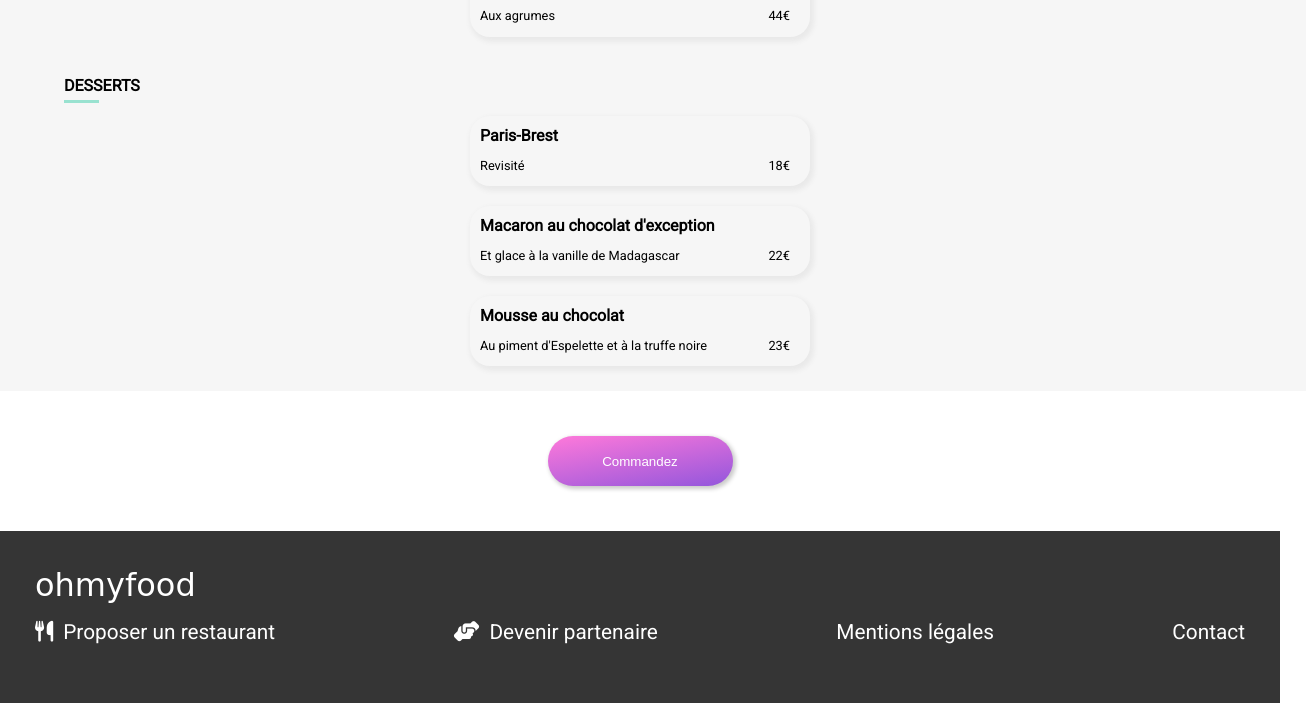
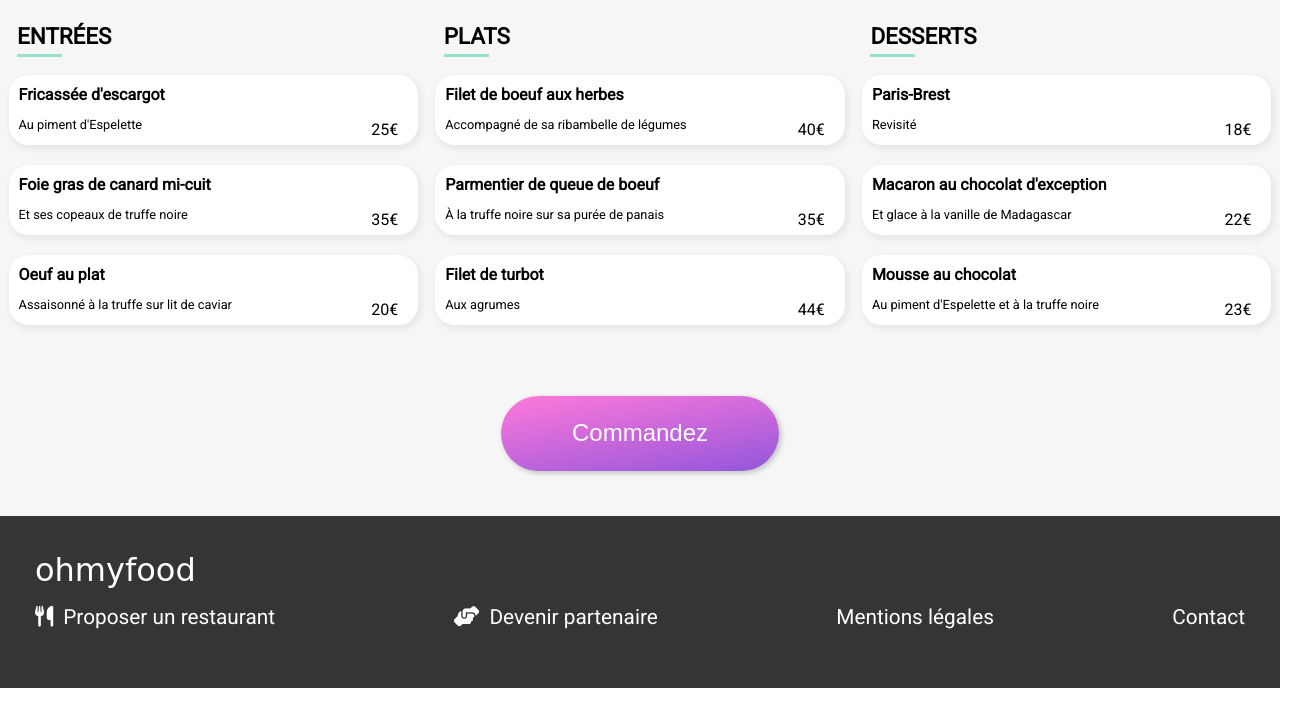
Before and after one commit to CarolinePi13/Perretcaroline_3_1-07-2021, a plain HTML site: page Git-Projet OHMYFOOD/page1.html in a window 1280 px wide. Shown: the part 699-1402 px from the top of the page, 1306 px wide, since content can reach past the window. Drawn offline with Linux system fonts and the light colour scheme; a web font is replaced by a local one.

Commit message:
responsive page manque tres grand ecran reste ok

```diff
--- a/Git-Projet OHMYFOOD/css/style.css
+++ b/Git-Projet OHMYFOOD/css/style.css
@@ -13,11 +13,6 @@ body {
   width: 100%;
   margin: 0;
 }
-@media (min-width: 1024px) {
-  body {
-    max-width: 1800px;
-  }
-}
 
 footer {
   background-color: #353535;
@@ -27,7 +22,7 @@ footer {
   font-family: "Roboto", sans-serif;
   padding: 25px;
 }
-@media (min-width: 1024px) {
+@media (min-width: 1025px) {
   footer {
     padding: 35px;
   }
@@ -35,12 +30,12 @@ footer {
 footer .logo-blanc {
   font-family: "Shrikhand", cursive;
 }
-@media (min-width: 730px) {
+@media (min-width: 620px) and (max-width: 1024px) {
   footer .logo-blanc {
     font-size: 1.5rem;
   }
 }
-@media (min-width: 1024px) {
+@media (min-width: 1025px) {
   footer .logo-blanc {
     font-size: 2rem;
   }
@@ -49,13 +44,13 @@ footer ul {
   list-style: none;
   padding: 0;
 }
-@media (min-width: 1024px) {
+@media (min-width: 1025px) {
   footer ul {
     display: flex;
     justify-content: space-between;
   }
 }
-@media (min-width: 730px) {
+@media (min-width: 620px) and (max-width: 1024px) {
   footer ul {
     display: flex;
     justify-content: space-between;
@@ -64,7 +59,7 @@ footer ul {
 footer ul li {
   padding-bottom: 8px;
 }
-@media (min-width: 1024px) {
+@media (min-width: 1025px) {
   footer ul li {
     font-size: 1.3rem;
   }
@@ -78,9 +73,85 @@ header {
   padding-bottom: 10px;
 }
 
+/* proprietes propres a l'index*/
+/*Boutons de fonctionnement*/
+.fonctionnement {
+  font-family: "Roboto", sans-serif;
+  display: flex;
+  flex-direction: column;
+  padding-left: 1%;
+  padding-right: 1%;
+}
+@media (min-width: 620px) and (max-width: 1024px) {
+  .fonctionnement {
+    width: 99%;
+  }
+}
+.fonctionnement__title {
+  padding-left: 20px;
+  font-size: 1.4rem;
+  width: 90%;
+}
+.fonctionnement__nbr {
+  background-color: #9356DC;
+  color: white;
+  border-radius: 50%;
+  padding: 3px 7px 3px 7px;
+  position: relative;
+  right: 11px;
+}
+.fonctionnement__btns {
+  display: flex;
+  flex-direction: column;
+  align-items: center;
+  row-gap: 20px;
+  justify-content: center;
+}
+@media (min-width: 620px) and (max-width: 1024px) {
+  .fonctionnement__btns {
+    flex-direction: row;
+    -moz-column-gap: 4%;
+    column-gap: 4%;
+    width: 95%;
+    margin: auto;
+  }
+}
+.fonctionnement__btn {
+  width: 95%;
+  min-height: 75px;
+  box-shadow: 2px 3px 5px 2px #e9e9e9;
+  border-radius: 20px;
+  display: flex;
+  background-color: #F6F6F6;
+  align-items: center;
+}
+@media (min-width: 620px) and (max-width: 1024px) {
+  .fonctionnement__btn {
+    height: 85px;
+    font-size: 1.1rem;
+  }
+}
+@media (min-width: 1025px) {
+  .fonctionnement__btn {
+    height: 90px;
+    font-size: 1.3rem;
+  }
+}
+.fonctionnement__btn i {
+  color: #787878;
+  width: 40px;
+  padding-left: 10px;
+}
+.fonctionnement__btn--purple {
+  background-color: #F5EDFF;
+}
+.fonctionnement__btn--purple i {
+  color: #9356DC;
+}
+
+/* Carte Restaurant*/
 .card {
   width: 100%;
-  min-width: 340px;
   height: 255px;
   box-shadow: 2px 3px 5px 2px #e9e9e9;
   border-radius: 20px;
@@ -90,12 +161,12 @@ header {
   margin-bottom: 30px;
   font-family: "Roboto", sans-serif;
 }
-@media (min-width: 730px) {
+@media (min-width: 620px) and (max-width: 1024px) {
   .card {
     width: 45%;
   }
 }
-@media (min-width: 1024px) {
+@media (min-width: 1025px) {
   .card {
     width: 45%;
     height: 350px;
@@ -144,80 +215,6 @@ header {
   margin: 8px 0;
 }
 
-.fonctionnement {
-  font-family: "Roboto", sans-serif;
-  display: flex;
-  flex-direction: column;
-  padding-left: 3%;
-  padding-right: 3%;
-}
-@media (min-width: 730px) {
-  .fonctionnement {
-    width: 95%;
-  }
-}
-.fonctionnement__title {
-  padding-left: 20px;
-  font-size: 1.4rem;
-  width: 90%;
-}
-.fonctionnement__nbr {
-  background-color: #9356DC;
-  color: white;
-  border-radius: 50%;
-  padding: 3px 7px 3px 7px;
-  position: relative;
-  right: 11px;
-}
-.fonctionnement__btns {
-  display: flex;
-  flex-direction: column;
-  align-items: center;
-  row-gap: 20px;
-  justify-content: center;
-}
-@media (min-width: 730px) {
-  .fonctionnement__btns {
-    flex-direction: row;
-    -moz-column-gap: 4%;
-    column-gap: 4%;
-    width: 90%;
-    margin: auto;
-  }
-}
-.fonctionnement__btn {
-  width: 95%;
-  min-height: 75px;
-  box-shadow: 2px 3px 5px 2px #e9e9e9;
-  border-radius: 20px;
-  display: flex;
-  background-color: #F6F6F6;
-  align-items: center;
-}
-@media (min-width: 730px) {
-  .fonctionnement__btn {
-    height: 85px;
-    font-size: 1.1rem;
-  }
-}
-@media (min-width: 1024px) {
-  .fonctionnement__btn {
-    height: 90px;
-    font-size: 1.3rem;
-  }
-}
-.fonctionnement__btn i {
-  color: #787878;
-  width: 40px;
-  padding-left: 10px;
-}
-.fonctionnement__btn--purple {
-  background-color: #F5EDFF;
-}
-.fonctionnement__btn--purple i {
-  color: #9356DC;
-}
-
 header .logo {
   display: flex;
   justify-content: center;
@@ -263,7 +260,7 @@ header img {
   font-weight: lighter;
 }
 .intro__btn {
-  border-radius: 25px;
+  border-radius: 3rem;
   background-image: linear-gradient(170deg, #FF79DA, #9356DC);
   box-shadow: 2px 2px 4px 1px #cbcbca;
   border: none;
@@ -294,7 +291,7 @@ header img {
   flex-direction: column;
   align-items: center;
 }
-@media (min-width: 730px) {
+@media (min-width: 620px) and (max-width: 1024px) {
   .restaurants__cards {
     flex-direction: row;
     flex-wrap: wrap;
@@ -312,6 +309,19 @@ header img {
   flex-direction: column;
   width: 100%;
   align-items: center;
+  background-color: #F6F6F6;
+}
+
+.display-menu {
+  display: flex;
+  flex-direction: column;
+  width: 100%;
+  align-items: center;
+}
+@media (min-width: 1025px) {
+  .display-menu {
+    flex-direction: row;
+  }
 }
 
 .menu {
@@ -319,15 +329,22 @@ header img {
   flex-direction: column;
   align-items: center;
   row-gap: 20px;
+  padding: 0 2% 0 2%;
 }
 .menu__btn {
-  width: 340px;
+  width: 100%;
   height: 70px;
+  background-color: white;
   box-shadow: 2px 3px 5px 2px #e9e9e9;
   border-radius: 20px;
   box-sizing: border-box;
   display: flex;
   justify-content: space-between;
+}
+@media (min-width: 620px) and (max-width: 1024px) {
+  .menu__btn {
+    height: 100px;
+  }
 }
 
 .btn-content {
@@ -337,23 +354,38 @@ header img {
   padding: 10px 20px 5px 10px;
   flex-direction: column;
 }
-.btn-content > h2 {
+.btn-content__title {
   font-size: 1rem;
   font-weight: bold;
   margin: 0;
 }
-.btn-content__data {
+@media (min-width: 620px) and (max-width: 1024px) {
+  .btn-content__title {
+    font-size: 1.5rem;
+  }
+}
+.btn-content__details {
   display: flex;
   justify-content: space-between;
 }
-.btn-content__data > p {
+.btn-content__additional {
   font-size: 0.8rem;
   margin-bottom: 0;
+}
+@media (min-width: 620px) and (max-width: 1024px) {
+  .btn-content__additional {
+    font-size: 1.1rem;
+  }
 }
 .btn-content__price {
   font-size: 1rem;
   display: flex;
   align-items: flex-end;
+}
+@media (min-width: 620px) and (max-width: 1024px) {
+  .btn-content__price {
+    font-size: 1.3rem;
+  }
 }
 
 .restau-pres {
@@ -361,7 +393,14 @@ header img {
   flex-direction: column;
 }
 .restau-pres__img {
-  width: 100vw;
+  width: 100%;
+}
+@media (min-width: 1025px) {
+  .restau-pres__img {
+    height: 600px;
+    width: 100%;
+    object-fit: cover;
+  }
 }
 .restau-pres__texte {
   border-radius: 30px 30px 0 0;
@@ -381,9 +420,29 @@ header img {
   font-size: 1.2rem;
   margin-right: 30px;
 }
+@media (min-width: 620px) and (max-width: 1024px) {
+  .restau-pres__texte i {
+    font-size: 1.6rem;
+  }
+}
+@media (min-width: 1025px) {
+  .restau-pres__texte i {
+    font-size: 2rem;
+  }
+}
 .restau-pres__title {
   font-family: "Shrikhand", cursive;
   font-size: 1.5rem;
+}
+@media (min-width: 620px) and (max-width: 1024px) {
+  .restau-pres__title {
+    font-size: 2.2rem;
+  }
+}
+@media (min-width: 1025px) {
+  .restau-pres__title {
+    font-size: 2.5rem;
+  }
 }
 
 .block-menu {
@@ -391,7 +450,7 @@ header img {
   flex-direction: column;
   background-color: #F6F6F6;
   width: 100%;
-  padding: 0 2% 2% 2%;
+  padding-bottom: 2%;
   font-family: "Roboto", sans-serif;
 }
 .block-menu__title {
@@ -401,6 +460,19 @@ header img {
   border-bottom: 3px solid #99E2D0;
   width: 35px;
   margin-left: 5%;
+}
+@media (min-width: 620px) and (max-width: 1024px) {
+  .block-menu__title {
+    font-size: 1.4rem;
+    width: 45px;
+  }
+}
+@media (min-width: 1025px) {
+  .block-menu__title {
+    font-size: 1.4rem;
+    margin-left: 4%;
+    width: 45px;
+  }
 }
 
 .fleche {
@@ -413,7 +485,7 @@ header img {
 }
 
 .btn-order {
-  border-radius: 25px;
+  border-radius: 3rem;
   background-image: linear-gradient(170deg, #FF79DA, #9356DC);
   box-shadow: 2px 2px 4px 1px #cbcbca;
   border: none;
@@ -422,5 +494,19 @@ header img {
   height: 50px;
   margin: 45px;
 }
+@media (min-width: 620px) and (max-width: 1024px) {
+  .btn-order {
+    width: 278px;
+    height: 75px;
+    font-size: 1.5rem;
+  }
+}
+@media (min-width: 1025px) {
+  .btn-order {
+    width: 278px;
+    height: 75px;
+    font-size: 1.5rem;
+  }
+}
 
 /*# sourceMappingURL=style.css.map */
--- a/Git-Projet OHMYFOOD/page1.html
+++ b/Git-Projet OHMYFOOD/page1.html
@@ -26,15 +26,15 @@
     </div>
 
     <main class="block-page">
-
+        <div class="display-menu">
             <section class="block-menu">
                 <h2 class="block-menu__title">Entrées</h2>
                 <div class="menu">
                     <div class="menu__btn">
                         <div class="btn-content">
-                        <h2>Fricassée d'escargot</h2>
-                        <div class="btn-content__data">
-                            <p>Au piment d'Espelette </p>
+                            <h2 class="btn-content__title">Fricassée d'escargot</h2>
+                            <div class="btn-content__details">
+                                <p class="btn-content__additional">Au piment d'Espelette </p>
                                 <p class="btn-content__price">25€</p>
                             </div>
                         </div>
@@ -42,9 +42,9 @@
                     </div>
                     <div class="menu__btn">
                         <div class="btn-content">
-                        <h2>Foie gras de canard mi-cuit</h2>
-                        <div class="btn-content__data">
-                            <p>Et ses copeaux de truffe noire </p>
+                            <h2 class="btn-content__title">Foie gras de canard mi-cuit</h2>
+                            <div class="btn-content__details">
+                                <p class="btn-content__additional">Et ses copeaux de truffe noire </p>
                                 <p class="btn-content__price">35€</p>
                             </div>
                         </div>
@@ -52,9 +52,9 @@
                     </div>
                     <div class="menu__btn">
                         <div class="btn-content">
-                        <h2>Oeuf au plat</h2>
-                        <div class="btn-content__data">
-                            <p>Assaisonné à la truffe sur lit de caviar</p>
+                            <h2 class="btn-content__title">Oeuf au plat</h2>
+                            <div class="btn-content__details">
+                                <p class="btn-content__additional">Assaisonné à la truffe sur lit de caviar</p>
                                 <p class="btn-content__price">20€</p>
                             </div>
                         </div>
@@ -67,9 +67,9 @@
                 <div class="menu">
                     <div class="menu__btn">
                         <div class="btn-content">
-                        <h2>Filet de boeuf aux herbes</h2>
-                        <div class="btn-content__data">
-                            <p>Accompagné de sa ribambelle de légumes</p>
+                            <h2 class="btn-content__title">Filet de boeuf aux herbes</h2>
+                            <div class="btn-content__details">
+                                <p class="btn-content__additional">Accompagné de sa ribambelle de légumes</p>
                                 <p class="btn-content__price">40€</p>
                             </div>
                         </div>
@@ -77,9 +77,9 @@
                     </div>
                     <div class="menu__btn">
                         <div class="btn-content">
-                        <h2>Parmentier de queue de boeuf</h2>
-                        <div class="btn-content__data">
-                            <p>À la truffe noire sur sa purée de panais</p>
+                            <h2 class="btn-content__title">Parmentier de queue de boeuf</h2>
+                            <div class="btn-content__details">
+                                <p class="btn-content__additional">À la truffe noire sur sa purée de panais</p>
                                 <p class="btn-content__price">35€</p>
                             </div>
                         </div>
@@ -87,9 +87,9 @@
                     </div>
                     <div class="menu__btn">
                         <div class="btn-content">
-                        <h2>Filet de turbot</h2>
-                        <div class="btn-content__data">
-                            <p>Aux agrumes</p>
+                            <h2 class="btn-content__title">Filet de turbot</h2>
+                            <div class="btn-content__details">
+                                <p class="btn-content__additional">Aux agrumes</p>
                                 <p class="btn-content__price">44€</p>
                             </div>
                         </div>
@@ -103,9 +103,9 @@
                 <div class="menu">
                     <div class="menu__btn">
                         <div class="btn-content">
-                        <h2>Paris-Brest</h2>
-                        <div class="btn-content__data">
-                            <p>Revisité</p>
+                            <h2 class="btn-content__title">Paris-Brest</h2>
+                            <div class="btn-content__details">
+                                <p class="btn-content__additional">Revisité</p>
                                 <p class="btn-content__price">18€</p>
                             </div>
                         </div>
@@ -113,9 +113,9 @@
                     </div>
                     <div class="menu__btn">
                         <div class="btn-content">
-                        <h2>Macaron au chocolat d'exception</h2>
-                        <div class="btn-content__data">
-                            <p>Et glace à la vanille de Madagascar</p>
+                            <h2 class="btn-content__title">Macaron au chocolat d'exception</h2>
+                            <div class="btn-content__details">
+                                <p class="btn-content__additional">Et glace à la vanille de Madagascar</p>
                                 <p class="btn-content__price">22€</p>
                             </div>
                         </div>
@@ -123,9 +123,9 @@
                     </div>
                     <div class="menu__btn">
                         <div class="btn-content">
-                        <h2>Mousse au chocolat</h2>
-                        <div class="btn-content__data">
-                            <p>Au piment d'Espelette et à la truffe noire</p>
+                            <h2 class="btn-content__title">Mousse au chocolat</h2>
+                            <div class="btn-content__details">
+                                <p class="btn-content__additional">Au piment d'Espelette et à la truffe noire</p>
                                 <p class="btn-content__price">23€</p>
                             </div>
                         </div>
@@ -134,6 +134,7 @@
 
                 </div>
             </section>
+        </div>
             <button class="btn-order">Commandez</button>
 
     </main>
```
Lines whose indentation alone changed are shown as unchanged.
